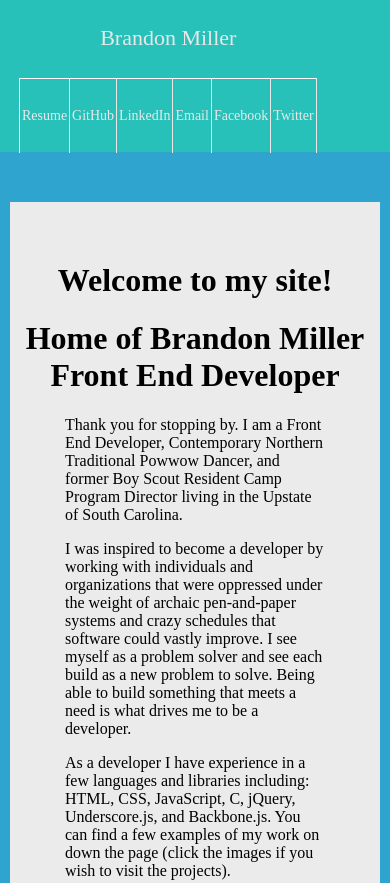
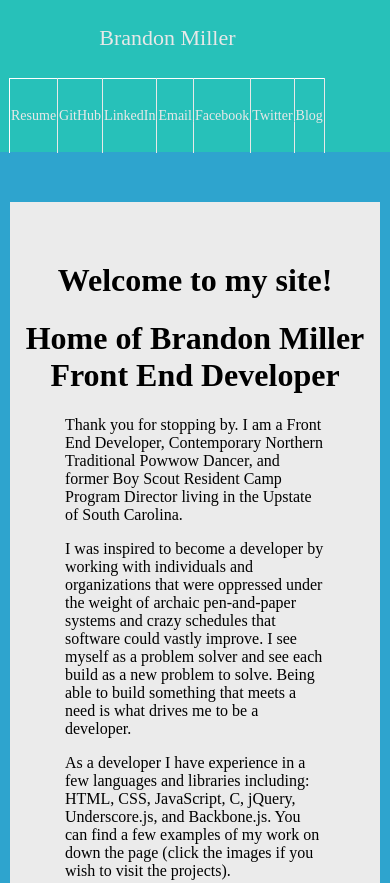
Before and after one commit to BrandonEMiller/BrandonEMiller.github.io, a plain HTML site: page index.html in a window 390 px wide. Shown: the top 883 px of the page. Drawn offline with Linux system fonts and the light colour scheme; a web font is replaced by a local one.

Commit message:
Updated site to include a link to my new blog

```diff
--- a/index.html
+++ b/index.html
@@ -64,6 +64,9 @@
 
             <a href="http://twitter.com/Brandon_EMiller">
               <div class="social_link">Twitter</div>
+            </a>
+            <a href="http://brandonemiller.tumblr.com/">
+              <div class="social_link">Blog</div>
             </a>
         </div>
 
--- a/stylesheets/styles.css
+++ b/stylesheets/styles.css
@@ -218,6 +218,11 @@ footer {
 
 
 @media (max-width: 1025px) {
+.social_link {
+    font-size: 15px;
+    padding: 0 14px;
+  }
+
   .container {
     width: 800px;
   }
@@ -275,11 +280,11 @@ footer {
 
  .social_link {
     font-size: 14px;
-    padding: 0 14px;
+    padding: 0 10px;
   }
   .social_link1 {
     font-size: 14px;
-    padding: 0 14px;
+    padding: 0 10px;
   }
 
   .container {
@@ -304,11 +309,11 @@ footer {
 
  .social_link {
     font-size: 14px;
-    padding: 0 6px;
+    padding: 0 3px;
   }
   .social_link1 {
     font-size: 14px;
-    padding: 0 6px;
+    padding: 0 3px;
   }
 
   .container {
@@ -337,11 +342,11 @@ footer {
 
  .social_link {
     font-size: 14px;
-    padding: 0 2px;
+    padding: 0 1px;
   }
   .social_link1 {
     font-size: 14px;
-    padding: 0 2px;
+    padding: 0 1px;
   }
 
   .container {
@@ -357,7 +362,7 @@ footer {
   }
 
   .header_container {
-    width: 350px;
+    width: 370px;
   }
 
   .footer_container{
```
Also changed, not shown: 2 other files.
